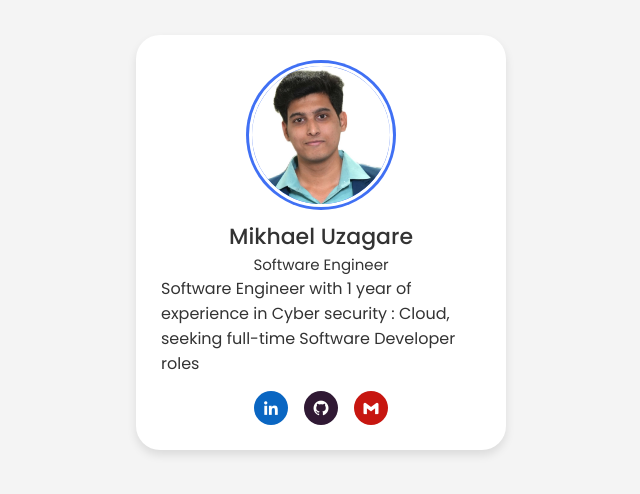
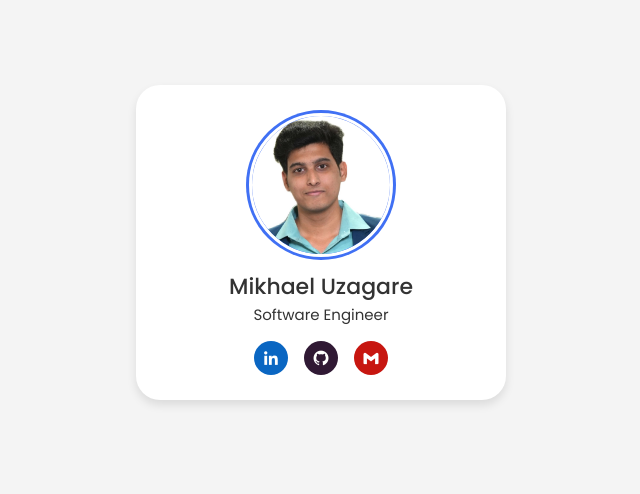
Before and after one commit to Mikhael-2001/Profile-Card, a plain HTML site: page index.html in a window 1280 px wide. Shown: the part 158-652 px from the top of the page, without its empty margins (319-959 px from the left). Drawn offline with nearby package versions, Linux system fonts and the light colour scheme.

Commit message:
Update index.html

```diff
--- a/index.html
+++ b/index.html
@@ -20,8 +20,6 @@
         <div class="text-data">
             <span class="name">Mikhael Uzagare</span>
             <span class="job">Software Engineer</span>
-          <p>Software Engineer with 1 year of experience in Cyber security : Cloud, seeking full-time Software Developer roles</p>
-        </div>
 
         <div class="media-buttons">
             <a href="https://www.linkedin.com/in/mikhael-uzagare-5829071b3/" style="background: #0A66C2;" class="link" target="_blank">
```
